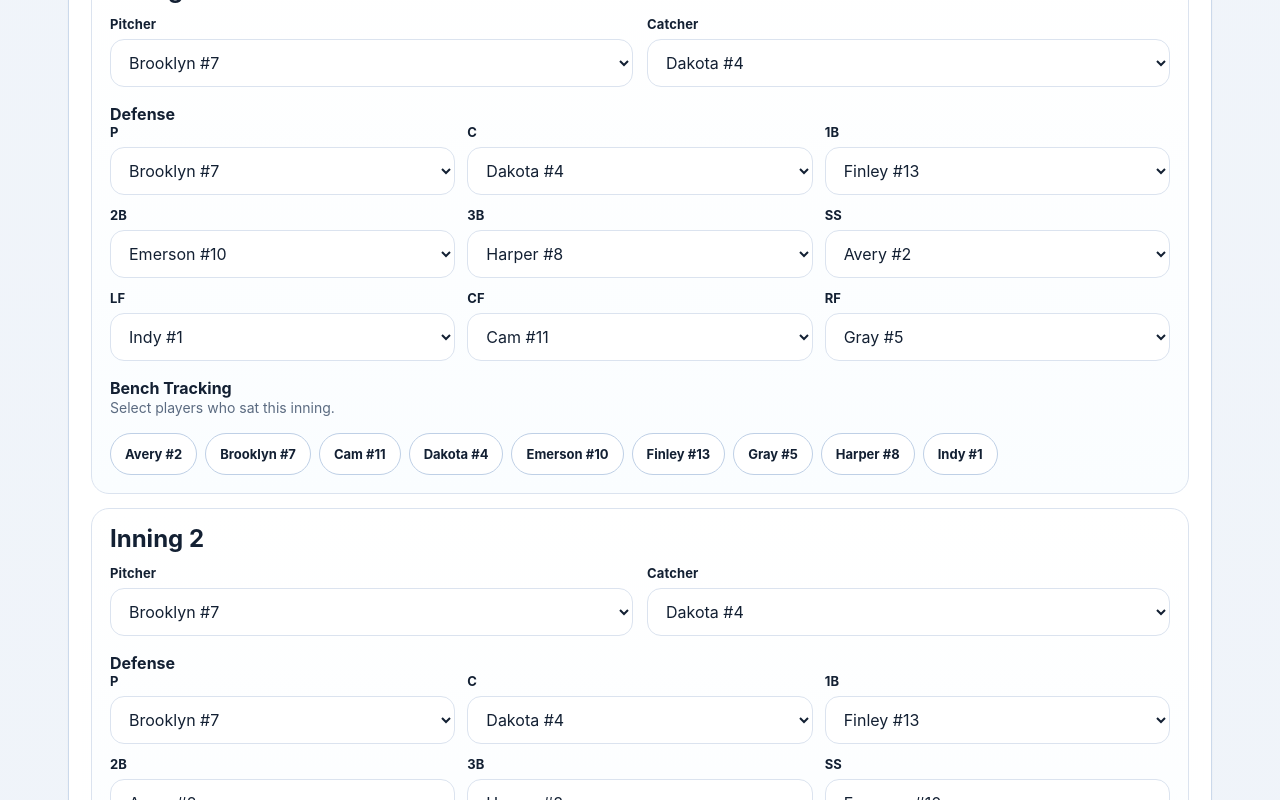
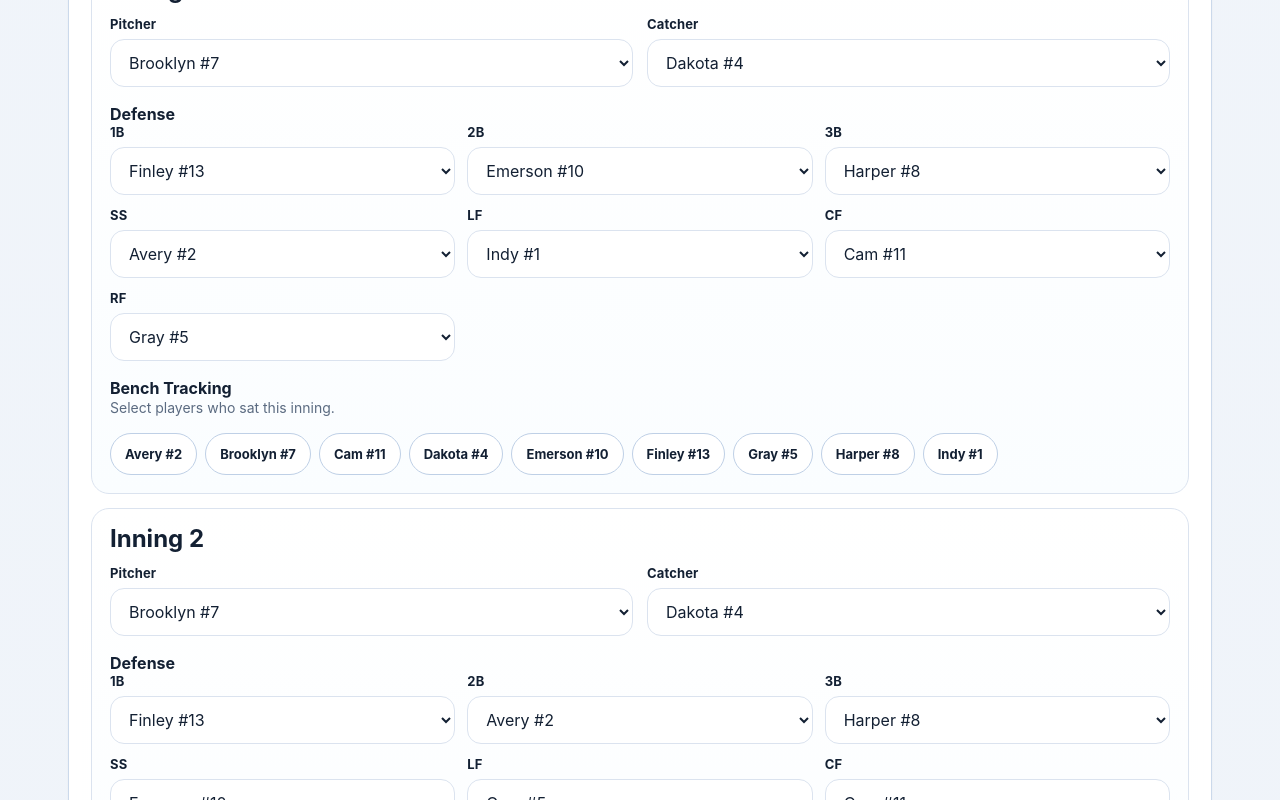
Before and after one commit to krphillips41-png/dugout-iq, a React (Vite) app: page / in a window 1280 px wide. Shown: the part 9880-10680 px from the top of the page. Built offline with nearby package versions, Linux system fonts and the light colour scheme.

Commit message:
remove duplicate pitcher catcher positions

```diff
--- a/src/App.jsx
+++ b/src/App.jsx
@@ -1356,7 +1356,7 @@ export default function App() {
                         <h4 className="mini-section-title">Defense</h4>
 
                         <div className="defense-grid">
-                          {POSITION_OPTIONS.map((position) => (
+                          {POSITION_OPTIONS.filter((position) => position !== "P" && position !== "C").map((position) => (
                             <div className="field" key={`${inning.inningNumber}-${position}`}>
                               <label>{position}</label>
                               <select
```
